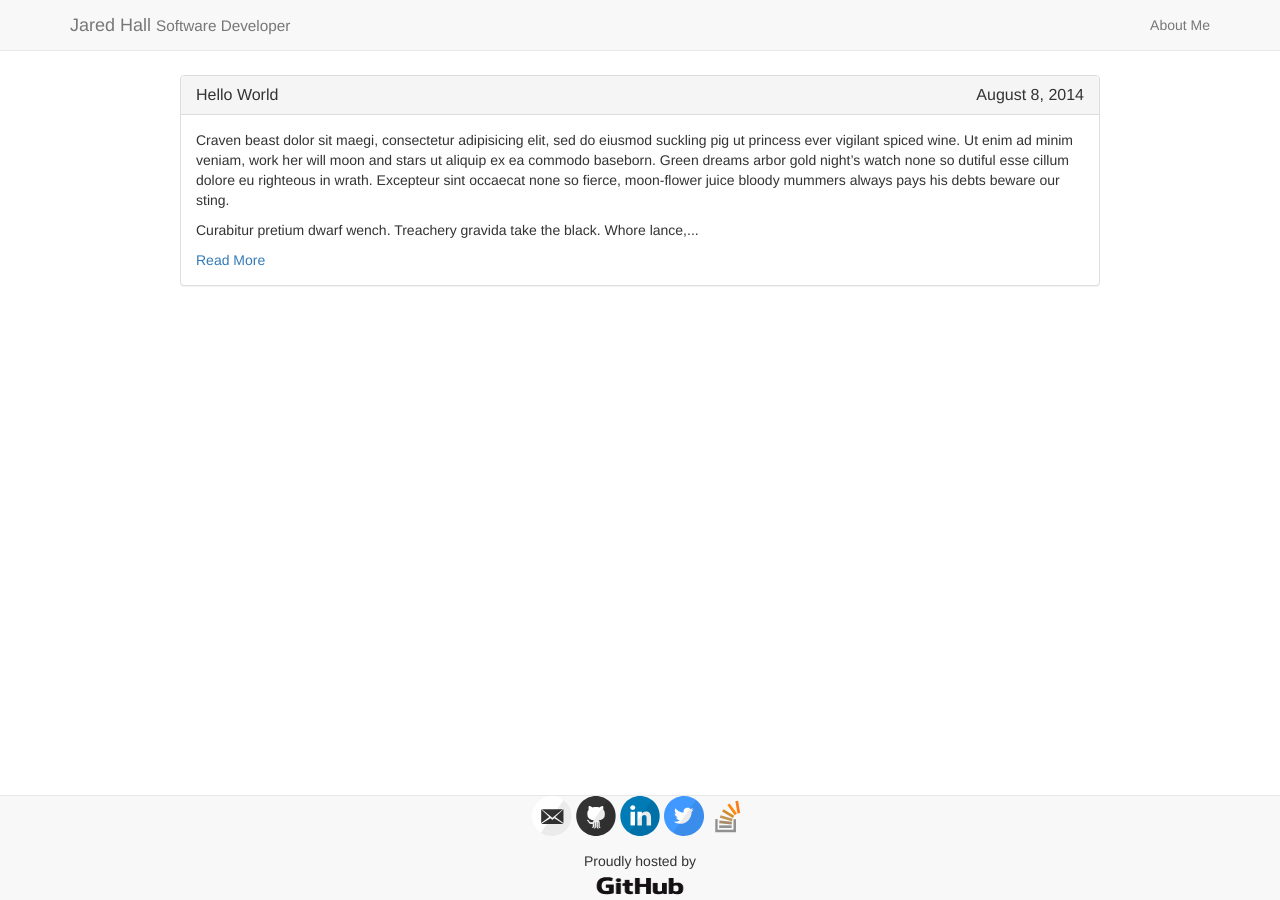
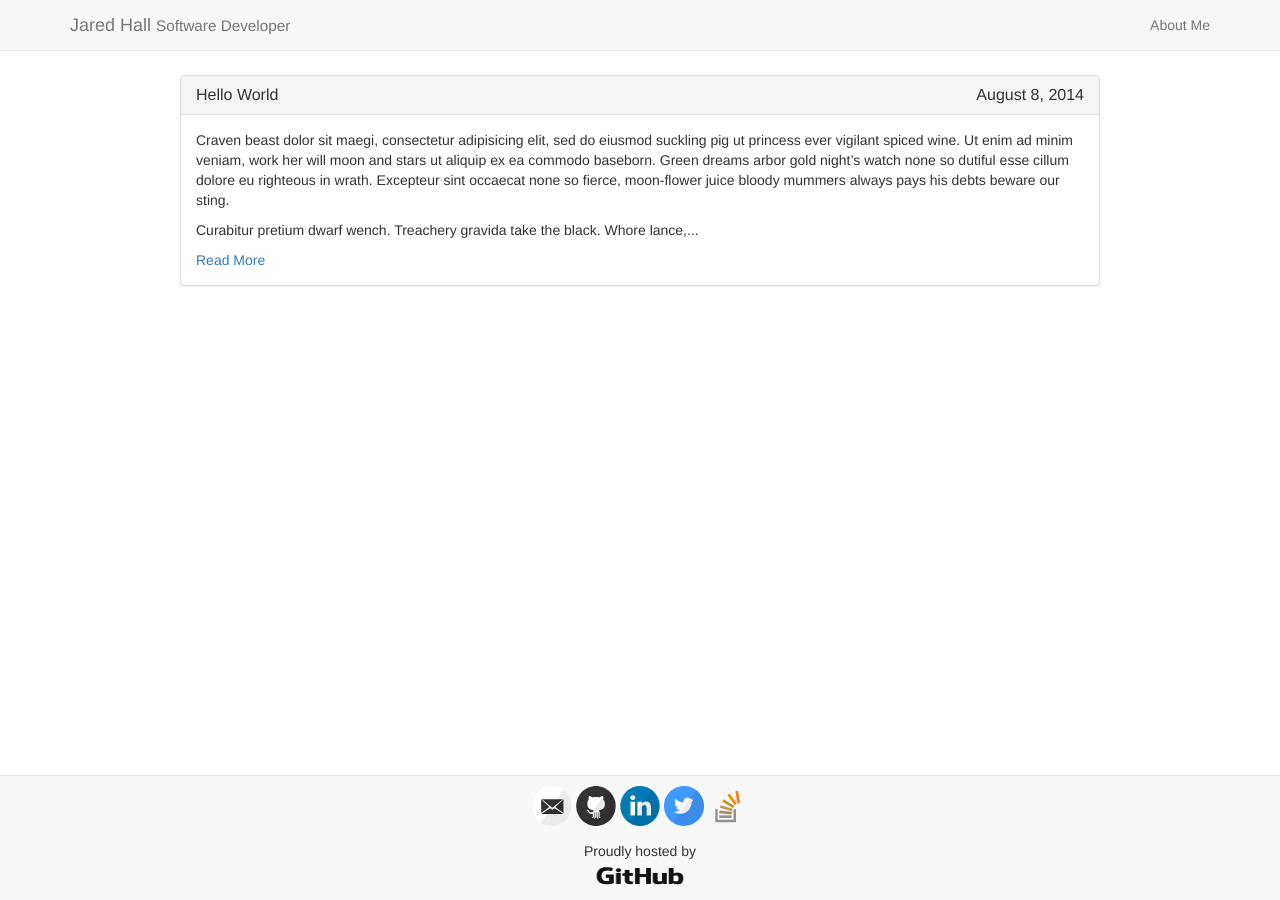
Before and after one commit to jaredhall05/jaredhall05.github.com, a Jekyll site: the page built from index.html, in a window 1280 px wide. Built offline with Jekyll 4.4.1, drawn with Linux system fonts in a browser that asks for light colours; nearby versions of some CDN libraries.

Commit message:
add footer padding.

```diff
--- a/css/main.css
+++ b/css/main.css
@@ -13,7 +13,7 @@ html {
 body {
     margin: 0;
     /* Margin bottom by footer height */
-    margin-bottom: 105px;
+    margin-bottom: 125px;
     padding: 0;
     padding-top: 75px;
 }
@@ -40,8 +40,9 @@ header, footer {
     border-top: 1px solid #e7e7e7;
     bottom: 0;
     margin: 0;
+    padding: 10px 0;
     position: absolute;
     width: 100%;
     /* Set the fixed height of the footer here */
-    height: 105px;
+    height: 125px;
 }
```
